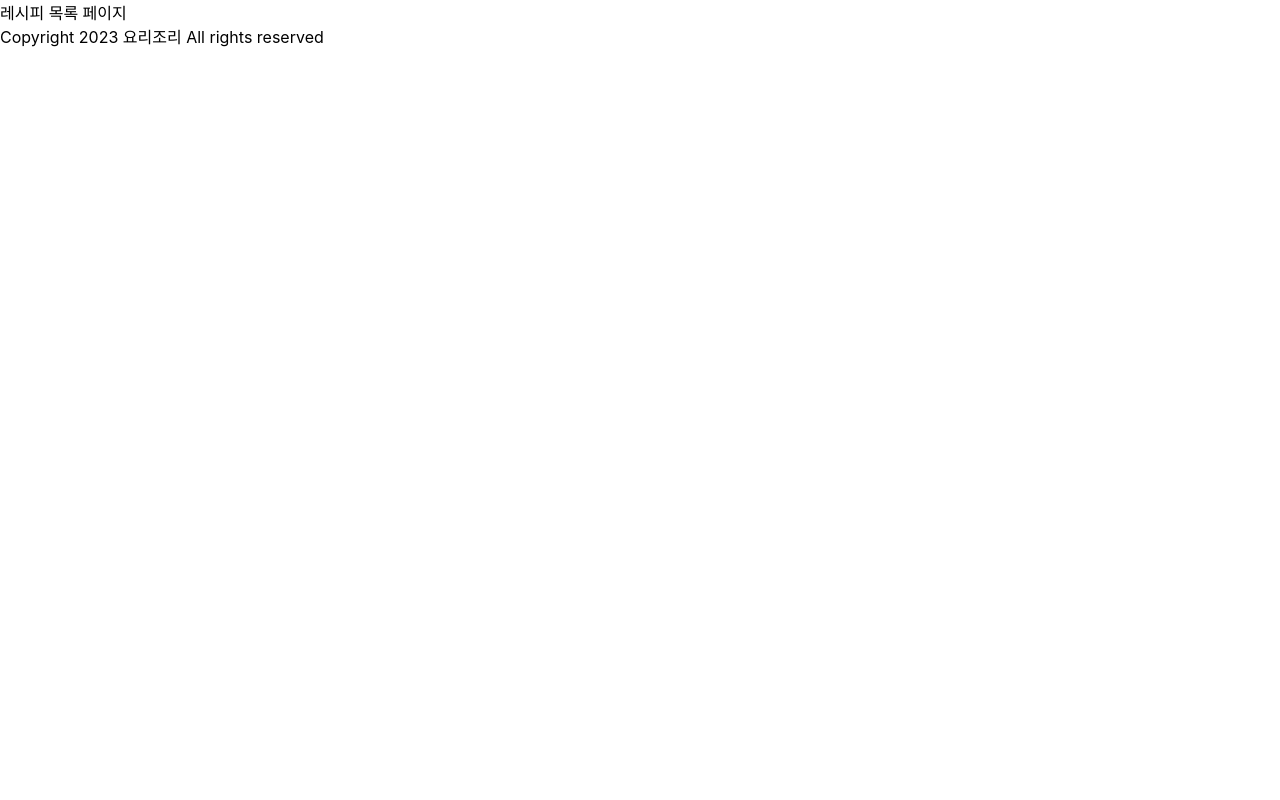
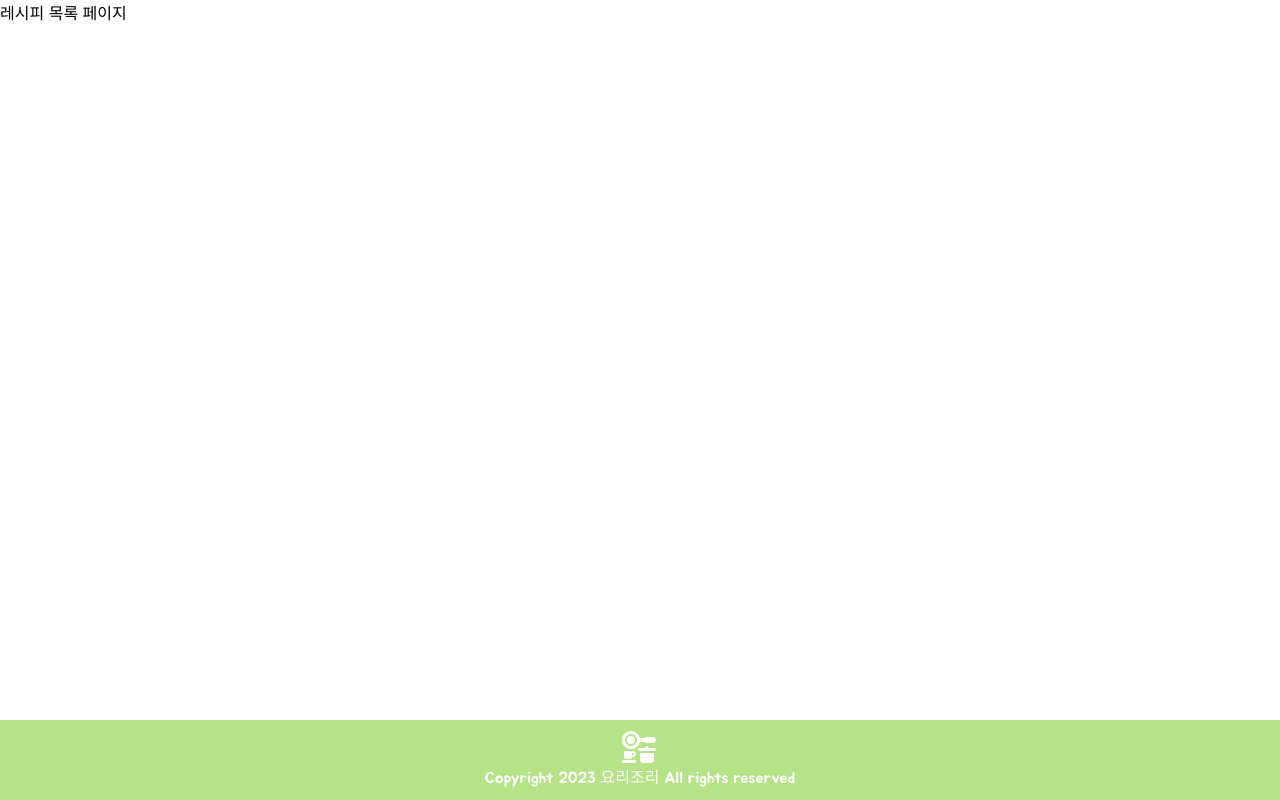
Before and after one commit to Lim-JiSeon/Bigdata, a React (Create React App) app in the folder WebProject/: page /pages/RecipeList in a window 1280 px wide. Built offline with nearby package versions, Linux system fonts and the light colour scheme.

Commit message:
페이지 관계 구축 및 footer 구현

```diff
--- a/WebProject/package.json
+++ b/WebProject/package.json
@@ -15,6 +15,7 @@
     "react-dom": "^18.2.0",
     "react-router-dom": "^6.11.1",
     "react-scripts": "5.0.1",
+    "styled-components": "^6.0.0-rc.1",
     "web-vitals": "^2.1.4"
   },
   "scripts": {
--- a/WebProject/public/index.html
+++ b/WebProject/public/index.html
@@ -9,6 +9,9 @@
       name="description"
       content="Web site created using create-react-app"
     />
+    <link rel="preconnect" href="https://fonts.googleapis.com">
+    <link rel="preconnect" href="https://fonts.gstatic.com" crossorigin>
+    <link href="https://fonts.googleapis.com/css2?family=Jua&display=swap" rel="stylesheet">
     <link rel="apple-touch-icon" href="%PUBLIC_URL%/logo192.png" />
     <!--
       manifest.json provides metadata used when your web app is installed on a
--- a/WebProject/src/containers/Footer.jsx
+++ b/WebProject/src/containers/Footer.jsx
@@ -1,11 +1,31 @@
 import { FontAwesomeIcon } from "@fortawesome/react-fontawesome";
-import { faUserChef } from "@fortawesome/free-regular-svg-icons";
+import { faKitchenSet } from "@fortawesome/free-solid-svg-icons";
+import styled from "styled-components";
 
 function Footer() {
+  const Style = {
+    Footer: styled.div`
+      width: 100%;
+      height: 10vh;
+      line-height: 3vh;
+      display:flex;
+      flex-direction: column;
+      align-items: center;
+      justify-content: center;
+      background: #B6E388;
+      text-align: center;
+      color: white;
+      font-family: 'Jua', sans-serif;
+    `,
+  }
+
   return (
     <>
-        <div><FontAwesomeIcon icon={faUserChef} /></div>
+      <Style.Footer>
+        <div><FontAwesomeIcon icon={faKitchenSet} size="2x"/></div>
         <div>Copyright 2023 요리조리 All rights reserved</div>
+      </Style.Footer>
+
     </>
   );
 }
--- /dev/null
+++ b/WebProject/src/containers/RecipeListCtn.jsx
@@ -0,0 +1,20 @@
+import styled from "styled-components";
+
+function RecipeListCtn() {
+
+  const Style = {
+    Wrapper: styled.div`
+      flex: 1;
+    `,
+  }
+
+  return (
+    <>
+      <Style.Wrapper>
+        레시피 목록 페이지
+      </Style.Wrapper>
+    </>
+  );
+}
+
+export default RecipeListCtn;
--- a/WebProject/src/pages/RecipeList.jsx
+++ b/WebProject/src/pages/RecipeList.jsx
@@ -1,12 +1,23 @@
 import Footer from "../containers/Footer";
+import styled from "styled-components";
+import RecipeListCtn from "../containers/RecipeListCtn";
 
 function RecipeList() {
-    return (
-      <>
-        레시피 목록 페이지
-        <Footer></Footer>
-      </>
-    );
+
+  const Style = {
+    Wrapper: styled.div`
+      display: flex;
+      flex-direction: column;
+      height: 100vh;
+    `,
   }
 
-  export default RecipeList;
+  return (
+    <Style.Wrapper>
+      <RecipeListCtn></RecipeListCtn>
+      <Footer></Footer>
+    </Style.Wrapper>
+  );
+}
+
+export default RecipeList;
```
Also changed, not shown: 1 other file (tests, documents, lock files or other folders). Lines whose indentation alone changed are shown as unchanged.
